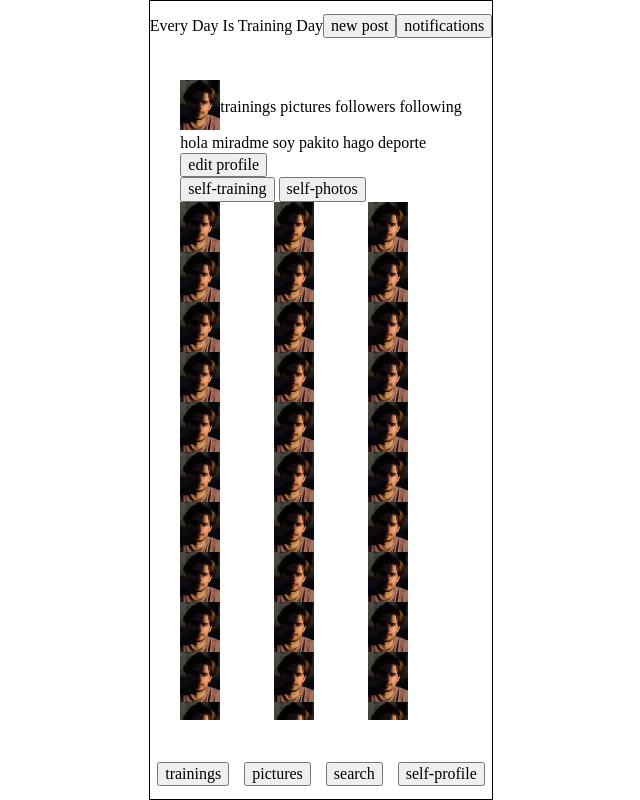
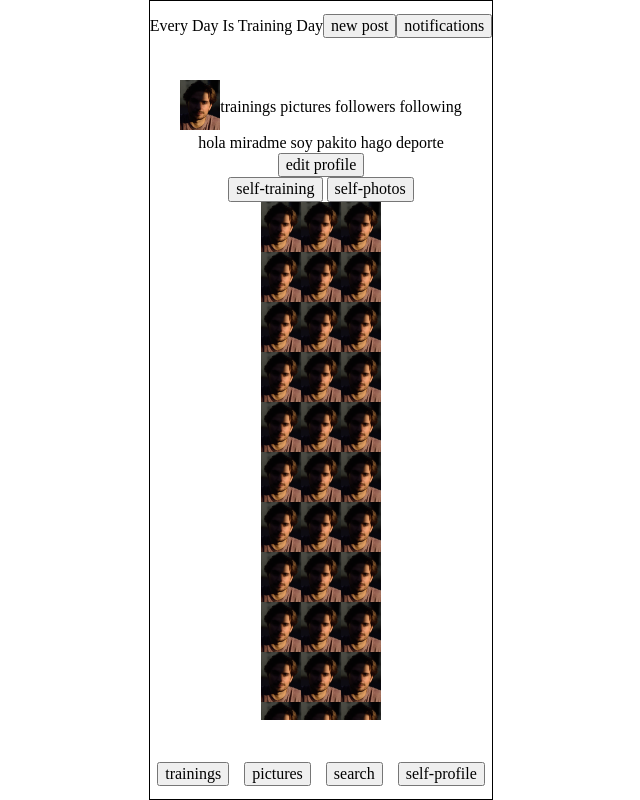
Before and after one commit to miguelgc95/EveryDayIsTrainingDay, a plain HTML site: page index.html in a window 1280 px wide. Both pictures are taken after a click on the button "self-profile". Shown: the whole page, without its empty margins (319-959 px from the left). Drawn offline with Linux system fonts and the light colour scheme.

Commit message:
self-profile before stick

```diff
--- a/css/styles.css
+++ b/css/styles.css
@@ -36,6 +36,13 @@ main{
     height: 80vh;
 }
 
+#self-profile{
+    display: flex;
+    flex-direction: column;
+    justify-content: space-around;
+    align-items: center;
+}
+
 /* #img-wrapper{
     max-width: 50px;
     max-height: 50px;
@@ -59,5 +66,5 @@ img{
 }
 
 .hide-me{
-    display: none;
+    display: none !important;
 }
```
